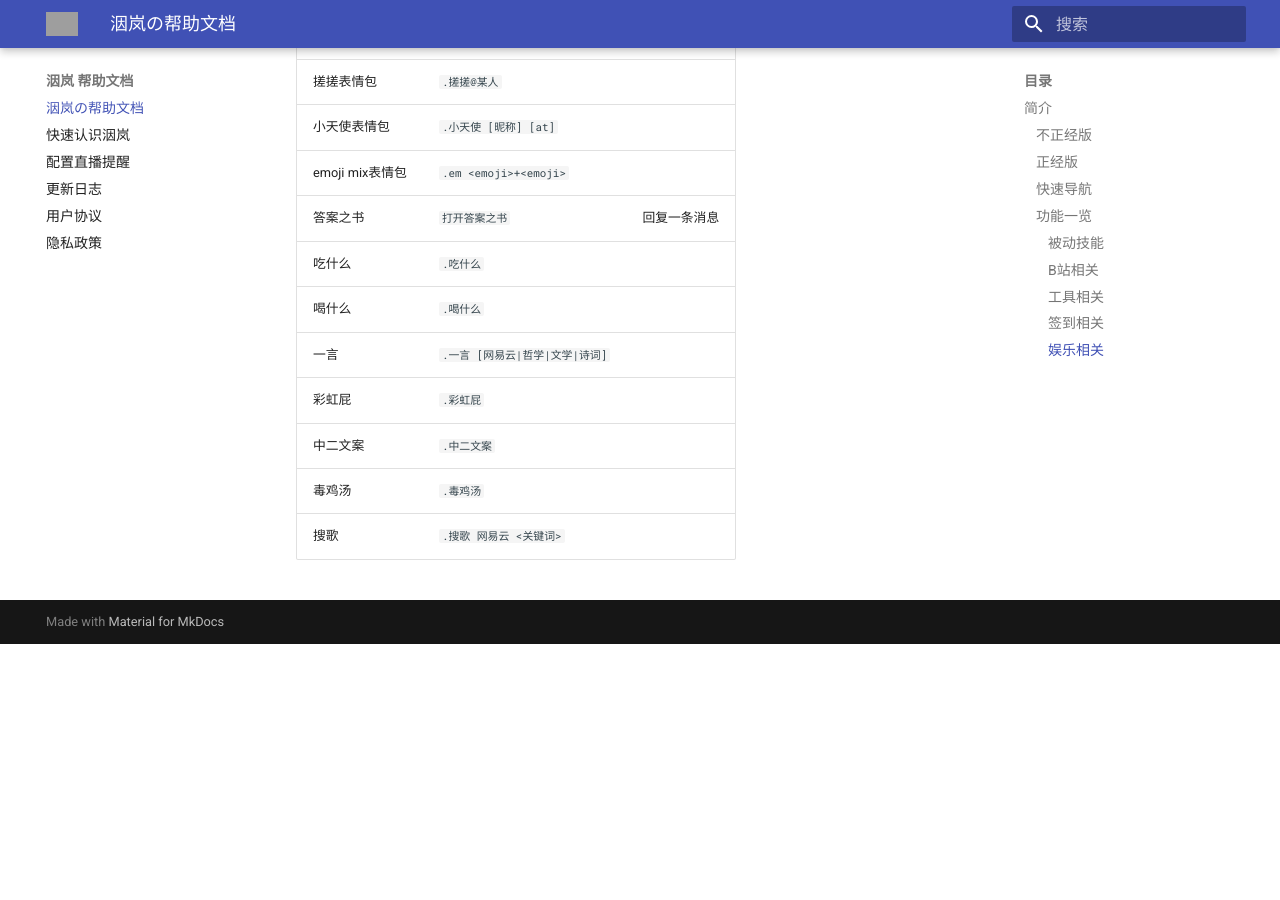
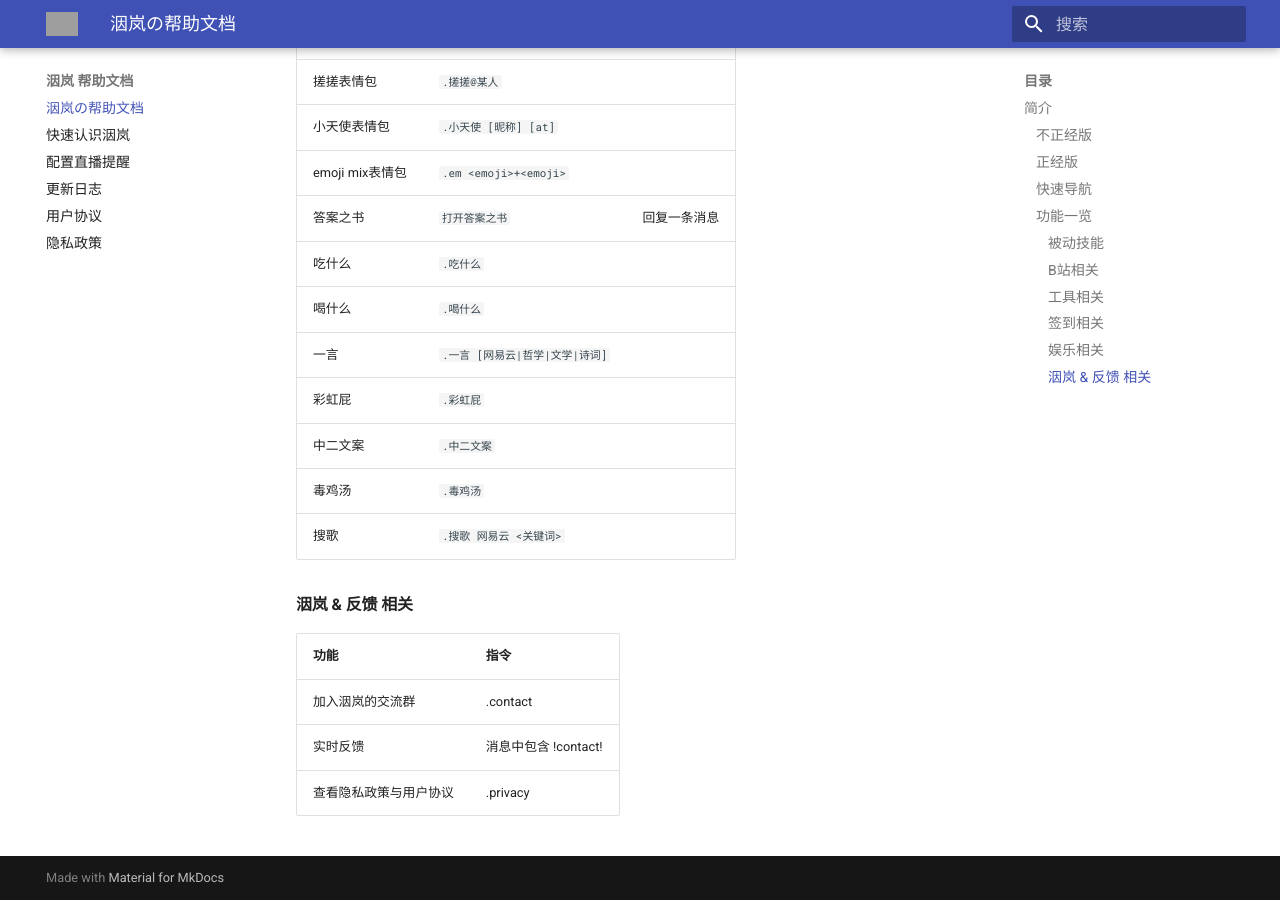
Before and after one commit to colour93/yinlan-help, an MkDocs documentation site: the page built from docs/index.md, in a window 1280 px wide and 900 px high, scrolled down 2633 px. Built offline with MkDocs 1.6.1 and Material for MkDocs 9.7.7, drawn with Linux system fonts in a browser that asks for light colours; before the commit the page ends 3277 px from its top, so only the background shows below that; grey boxes are pictures that could not be loaded.

```diff
--- a/docs/index.md
+++ b/docs/index.md
@@ -92,3 +92,11 @@
 | 中二文案 | `.中二文案` |
 | 毒鸡汤 | `.毒鸡汤` |
 | 搜歌 | `.搜歌 网易云 <关键词>` |
+
+#### 洇岚 & 反馈 相关
+
+| 功能 | 指令  |
+| :------ | :---  |
+| 加入洇岚的交流群 | .contact             |
+| 实时反馈               | 消息中包含 !contact! |
+| 查看隐私政策与用户协议 | .privacy             |
```
Also changed, not shown: docs/updateLog.md (+8 -0 lines), docs/imgs/updateLog/0.7.2.png (added).
